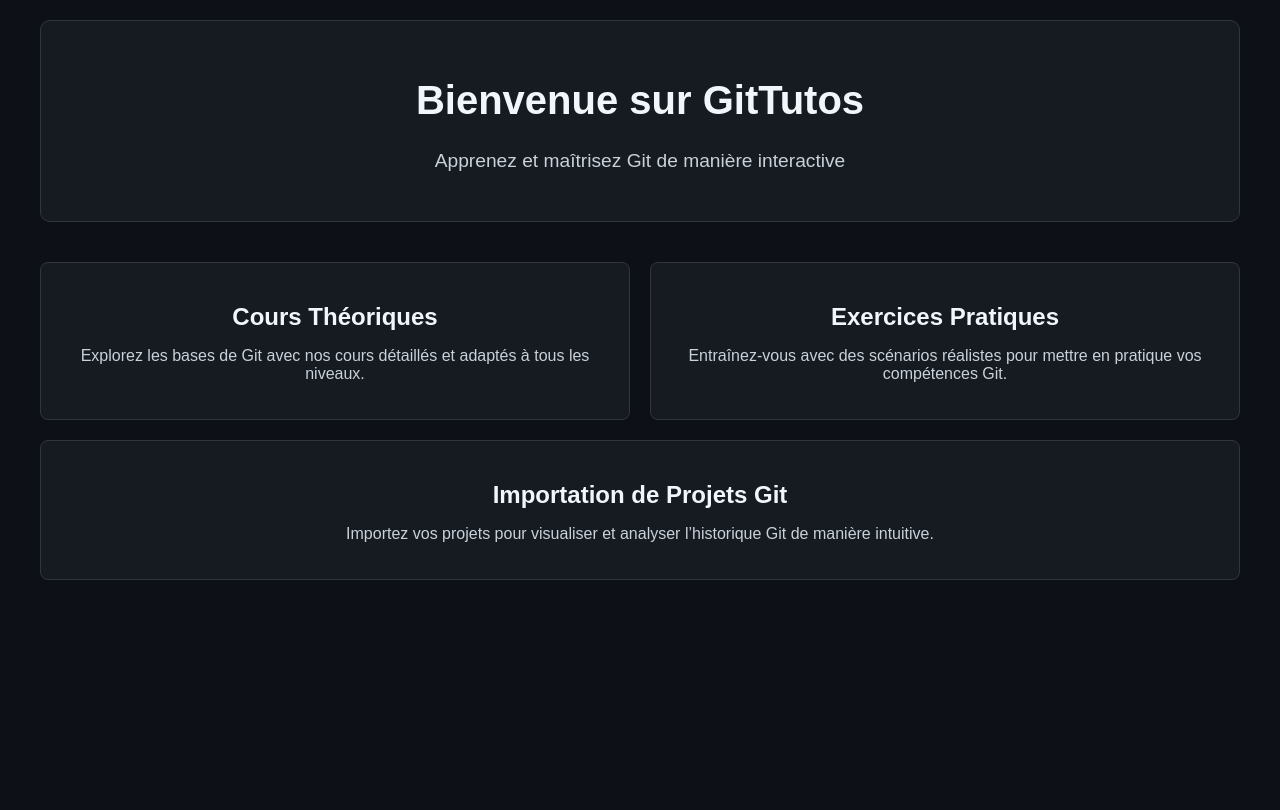
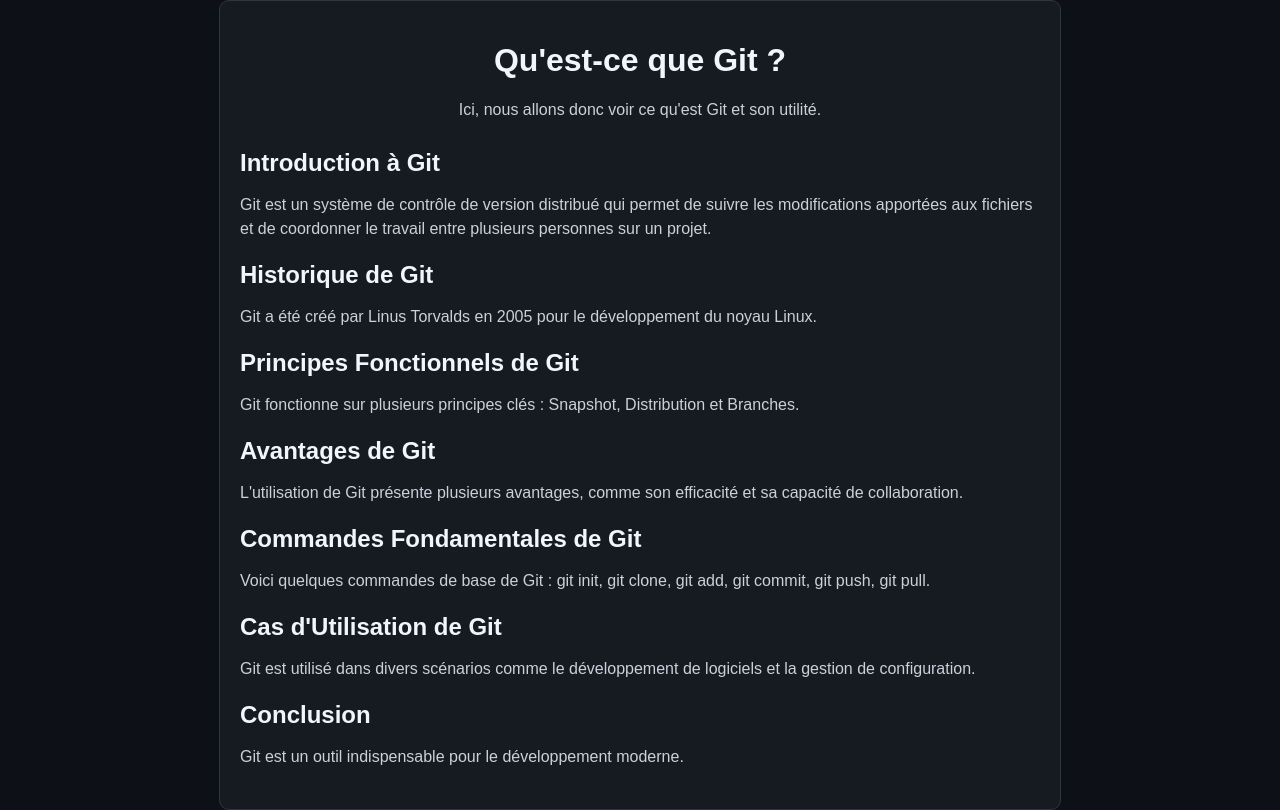
Before and after one commit to SoulLikePlayer/GitTutos, a React (Create React App) app: page /cours-theorique/Chapitre1 in a window 1280 px wide. Built offline with nearby package versions, Linux system fonts and the light colour scheme.

Commit message:
[FEAT | COURS THEORIQUE] : Ajout de cours
on ajoute la page des cours théorique et rajout de 4 chapitre de bas

```diff
--- a/package.json
+++ b/package.json
@@ -12,6 +12,7 @@
     "@testing-library/user-event": "^13.5.0",
     "react": "^18.3.1",
     "react-dom": "^18.3.1",
+    "react-router-dom": "^6.26.2",
     "react-scripts": "5.0.1",
     "web-vitals": "^2.1.4"
   },
--- a/src/App.js
+++ b/src/App.js
@@ -1,13 +1,18 @@
-import React from "react";
-import PageAccueil from "./composents/Page/PageAccueil";
-import "./App.css";
+import React from 'react';
+import { BrowserRouter as Router, Routes, Route } from 'react-router-dom';
+import PageAccueil from './composents/Page/PageAccueil';
+import CoursTheorique from './composents/Page/CoursThéorique';
+import './App.css'
 
-function App() {
+const App = () => {
   return (
-    <div className="container">
-      <PageAccueil/>
-    </div>
+    <Router>
+      <Routes>
+        <Route path="/" element={<PageAccueil />} />
+        <Route path="/cours-theorique/:chapitreNumero" element={<CoursTheorique />} />
+      </Routes>
+    </Router>
   );
-}
+};
 
 export default App;
--- /dev/null
+++ b/src/composents/Page/CoursThéorique.jsx
@@ -0,0 +1,35 @@
+import React from 'react';
+import { useParams } from 'react-router-dom';
+import coursTheorique from '../data/CoursThéorique'; // Assurez-vous que le chemin est correct
+import '../../style/Page/CoursThéorique.css';
+
+const CoursTheorique = () => {
+  const { chapitreNumero } = useParams();
+
+  // Trouver le chapitre correspondant
+  const chapitre = coursTheorique.chapitres.find(chap => chap.chapitre === chapitreNumero);
+
+  // Si le chapitre n'est pas trouvé, afficher un message d'erreur
+  if (!chapitre) {
+    return <h2>Chapitre non trouvé</h2>;
+  }
+
+  return (
+    <div className="cours-theorique">
+      <header className="cours-header">
+        <h1>{chapitre.titre}</h1>
+        <p>{chapitre.description}</p>
+      </header>
+      <main className="cours-content">
+        {Object.entries(chapitre.subchapter.contenue).map(([key, section]) => (
+          <section key={key} className="cours-section">
+            <h2>{section.titre}</h2>
+            <p>{section.texte}</p>
+          </section>
+        ))}
+      </main>
+    </div>
+  );
+};
+
+export default CoursTheorique;
--- a/src/composents/Page/PageAccueil.jsx
+++ b/src/composents/Page/PageAccueil.jsx
@@ -1,4 +1,5 @@
 import React from 'react';
+import { Link } from 'react-router-dom'; // Importer Link pour la navigation
 import '../../style/Page/PageAccueil.css';
 
 const PageAccueil = () => {
@@ -10,7 +11,9 @@ const PageAccueil = () => {
       </header>
       <main className="main-content">
         <section className="feature">
-          <h2 className="feature-title">Cours Théoriques</h2>
+          <h2 className="feature-title">
+            <Link to="/cours-theorique/Chapitre1" className="link">Cours Théoriques</Link>
+          </h2>
           <p className="feature-description">
             Explorez les bases de Git avec nos cours détaillés et adaptés à tous les niveaux.
           </p>
--- /dev/null
+++ b/src/composents/data/CoursThéorique.js
@@ -0,0 +1,148 @@
+// src/data/CoursTheorique.js
+
+const coursTheorique = {
+  chapitres: [
+    {
+      chapitre: "Chapitre1",
+      titre: "Qu'est-ce que Git ?",
+      description: "Ici, nous allons donc voir ce qu'est Git et son utilité.",
+      subchapter: {
+        subchapterNumber: "1",
+        contenue: {
+          introduction: {
+            titre: "Introduction à Git",
+            texte: "Git est un système de contrôle de version distribué qui permet de suivre les modifications apportées aux fichiers et de coordonner le travail entre plusieurs personnes sur un projet."
+          },
+          historique: {
+            titre: "Historique de Git",
+            texte: "Git a été créé par Linus Torvalds en 2005 pour le développement du noyau Linux."
+          },
+          principes_fonctionnels: {
+            titre: "Principes Fonctionnels de Git",
+            texte: "Git fonctionne sur plusieurs principes clés : Snapshot, Distribution et Branches."
+          },
+          avantages: {
+            titre: "Avantages de Git",
+            texte: "L'utilisation de Git présente plusieurs avantages, comme son efficacité et sa capacité de collaboration."
+          },
+          commandes_fondamentales: {
+            titre: "Commandes Fondamentales de Git",
+            texte: "Voici quelques commandes de base de Git : git init, git clone, git add, git commit, git push, git pull."
+          },
+          cas_dutilisation: {
+            titre: "Cas d'Utilisation de Git",
+            texte: "Git est utilisé dans divers scénarios comme le développement de logiciels et la gestion de configuration."
+          },
+          conclusion: {
+            titre: "Conclusion",
+            texte: "Git est un outil indispensable pour le développement moderne."
+          }
+        }
+      }
+    },
+    {
+      chapitre: "Chapitre2",
+      titre: "Les Commandes de Base de Git",
+      description: "Comprendre les commandes fondamentales de Git.",
+      subchapter: {
+        subchapterNumber: "2",
+        contenue: {
+          introduction: {
+            titre: "Introduction aux Commandes",
+            texte: "Les commandes de Git vous permettent de gérer votre dépôt et de suivre vos modifications."
+          },
+          git_init: {
+            titre: "git init",
+            texte: "Cette commande initialise un nouveau dépôt Git dans le répertoire courant."
+          },
+          git_add: {
+            titre: "git add",
+            texte: "Cette commande ajoute des fichiers au prochain commit."
+          },
+          git_commit: {
+            titre: "git commit",
+            texte: "Cette commande enregistre les modifications ajoutées à l'historique du projet."
+          },
+          git_push: {
+            titre: "git push",
+            texte: "Cette commande pousse vos commits vers un dépôt distant."
+          },
+          git_pull: {
+            titre: "git pull",
+            texte: "Cette commande récupère les modifications d'un dépôt distant et les fusionne."
+          },
+          conclusion: {
+            titre: "Conclusion",
+            texte: "Maîtriser ces commandes est essentiel pour travailler efficacement avec Git."
+          }
+        }
+      }
+    },
+    {
+      chapitre: "Chapitre3",
+      titre: "Branches dans Git",
+      description: "Comprendre et gérer les branches dans Git.",
+      subchapter: {
+        subchapterNumber: "3",
+        contenue: {
+          introduction: {
+            titre: "Qu'est-ce qu'une Branche ?",
+            texte: "Les branches vous permettent de travailler sur différentes versions d'un projet en parallèle."
+          },
+          creation_branches: {
+            titre: "Création de Branches",
+            texte: "Utilisez la commande git branch pour créer une nouvelle branche."
+          },
+          changement_de_branche: {
+            titre: "Changer de Branche",
+            texte: "La commande git checkout vous permet de changer de branche."
+          },
+          fusion_des_branches: {
+            titre: "Fusion des Branches",
+            texte: "Utilisez git merge pour fusionner une branche dans une autre."
+          },
+          suppression_de_branche: {
+            titre: "Suppression de Branche",
+            texte: "La commande git branch -d permet de supprimer une branche."
+          },
+          conclusion: {
+            titre: "Conclusion",
+            texte: "Les branches sont un outil puissant pour gérer les développements parallèles."
+          }
+        }
+      }
+    },
+    {
+      chapitre: "Chapitre4",
+      titre: "Résolution des Conflits",
+      description: "Apprendre à résoudre les conflits dans Git.",
+      subchapter: {
+        subchapterNumber: "4",
+        contenue: {
+          introduction: {
+            titre: "Comprendre les Conflits",
+            texte: "Les conflits surviennent lorsque deux branches modifient la même ligne d'un fichier."
+          },
+          detection_de_conflits: {
+            titre: "Détection de Conflits",
+            texte: "Git vous avertit des conflits lors d'une fusion."
+          },
+          resolution_de_conflits: {
+            titre: "Résolution de Conflits",
+            texte: "Pour résoudre un conflit, éditez le fichier, corrigez les conflits, puis validez les modifications."
+          },
+          conseils: {
+            titre: "Conseils pour Éviter les Conflits",
+            texte: "Communiquez avec votre équipe et intégrez régulièrement les modifications."
+          },
+          conclusion: {
+            titre: "Conclusion",
+            texte: "Savoir gérer les conflits est essentiel pour une collaboration efficace."
+          }
+        }
+      }
+    }
+  ]
+};
+
+export default coursTheorique;
--- /dev/null
+++ b/src/style/Page/CoursThéorique.css
@@ -0,0 +1,58 @@
+/* CoursTheorique.css */
+
+.cours-theorique {
+  max-width: 800px;
+  margin: 0 auto;
+  padding: 20px;
+  background-color: var(--primary-color);
+  border-radius: 10px;
+  border: 1px solid var(--border-color);
+}
+
+.cours-header {
+  text-align: center;
+  margin-bottom: 30px;
+}
+
+.cours-content {
+  margin-top: 20px;
+}
+
+.cours-section {
+  margin-bottom: 20px;
+}
+
+.cours-section h2 {
+  color: var(--title-color);
+  margin-bottom: 10px;
+}
+
+.cours-section p {
+  color: var(--text-color);
+  line-height: 1.5;
+}
+
+/* Styles supplémentaires pour améliorer l'apparence */
+h1 {
+  font-size: 2rem;
+  color: var(--title-color);
+}
+
+h2 {
+  font-size: 1.5rem;
+  color: var(--secondary-color);
+}
+
+@media (max-width: 768px) {
+  .cours-theorique {
+    padding: 15px;
+  }
+
+  .cours-header {
+    margin-bottom: 20px;
+  }
+
+  .cours-section {
+    margin-bottom: 15px;
+  }
+}
```
Also changed, not shown: 1 other file (tests, documents, lock files or other folders).
